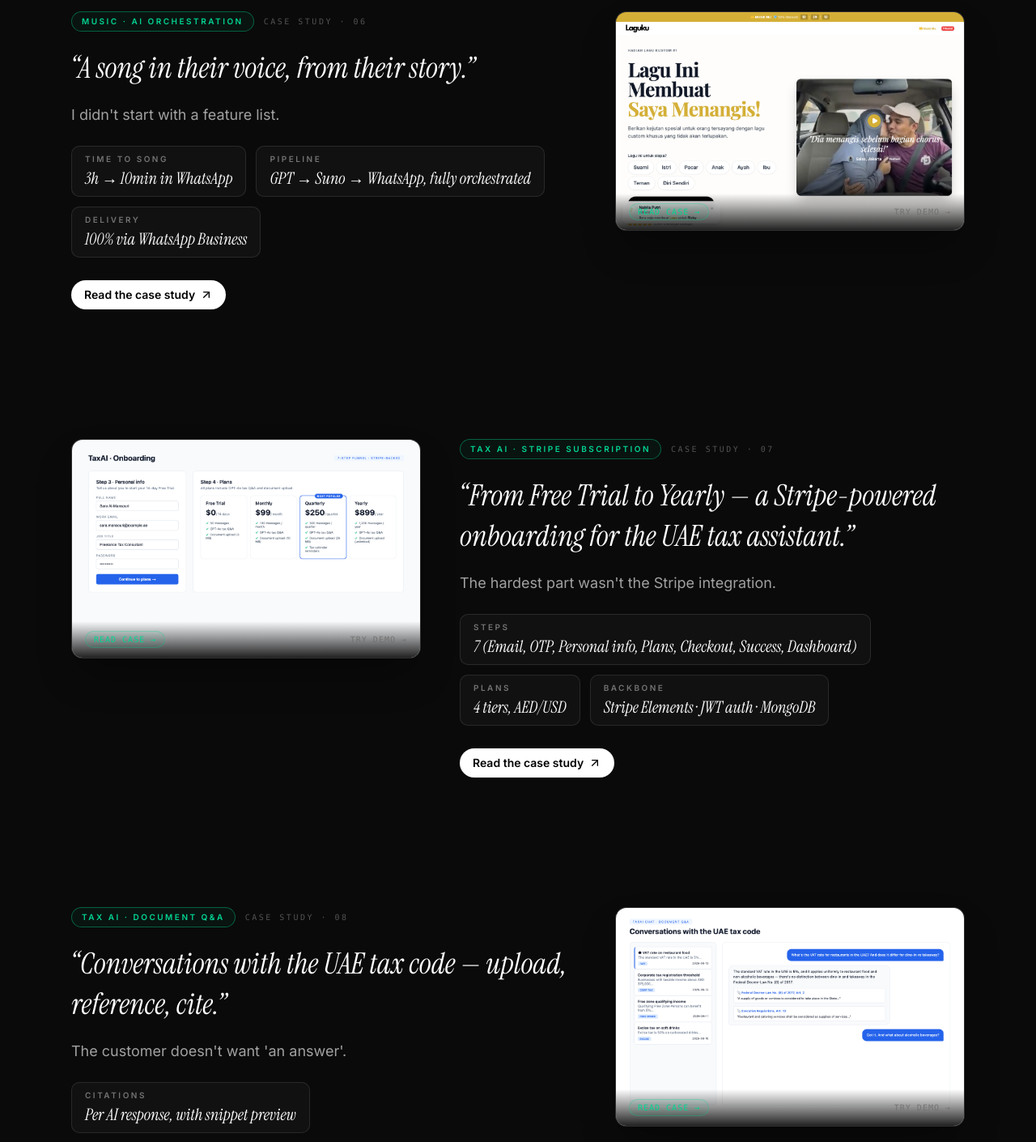
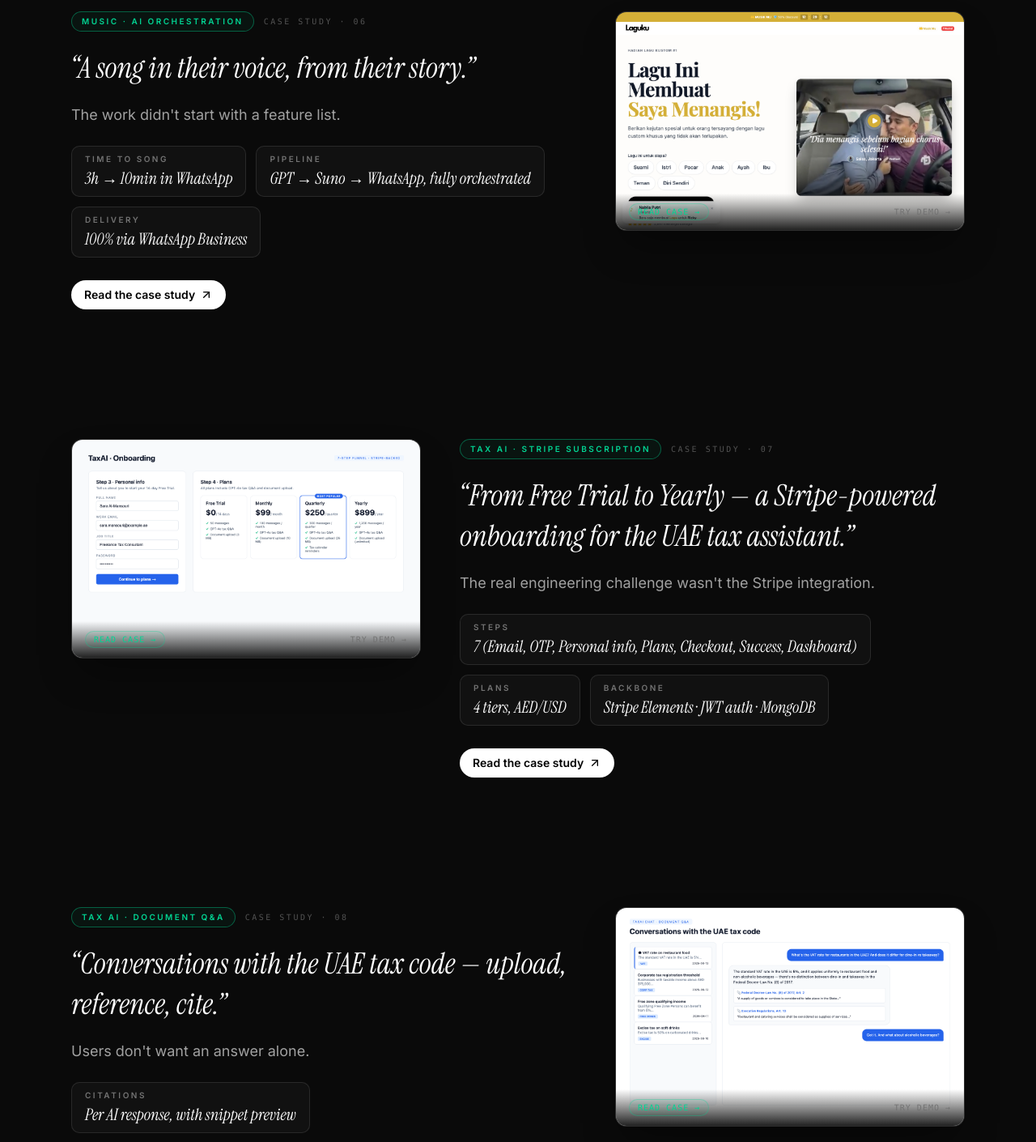
Before and after one commit to daws11/abdurrahmanfirdaus.com, a React (Vite) app: page / in a window 1280 px wide. Shown: the part 5300-6710 px from the top of the page at 81% size. Built offline with nearby package versions, Linux system fonts and the light colour scheme.

Commit message:
chore(case-studies): tighten lead sentences for professionalism

```diff
--- a/src/data/portfolio.ts
+++ b/src/data/portfolio.ts
@@ -526,7 +526,7 @@ export const projectStories: ProjectStory[] = [
     division: "Music · AI orchestration",
     kicker: "A song in their voice, from their story.",
     fdeCallout:
-      "I didn't start with a feature list. I started with the WhatsApp thread where my friend was trying to send his mom a song for her 60th — and couldn't find one in three hours. The product wasn't missing. The delivery was. What you see in the live capture below is what that delivery-first instinct became — a WhatsApp-only surface where the song itself was the gift.",
+      "The work didn't start with a feature list. I started with the WhatsApp thread where my friend was trying to send his mom a song for her 60th — and couldn't find one in three hours. The product wasn't missing. The delivery was. What you see in the live capture below is what that delivery-first instinct became — a WhatsApp-only surface where the song itself was the gift.",
     story:
       "**Discovery.** Personal gifting — birthdays, anniversaries, retirements — has always been a high-emotion, low-tool moment. People default to a Spotify playlist link, or a YouTube cover, or a generic AI song from a chatbot. None of it sounds like the person it's for. None of it is delivered in a way the recipient will actually open.\n\n**Built.** Laguku orchestrates three things in one WhatsApp-first flow. **GPT** writes the lyrics — prompt-engineered with the customer's story (recipient name, occasion, the relationship, the tone). **Suno** (via kai.ai) composes the actual track from those lyrics, with a small set of curated styles. **WhatsApp Business API** is the delivery surface — the customer never leaves chat, the recipient gets the song the same way they'd get a voice note. No app install, no web flow to abandon, no email to forget.\n\n**Outcome.** Custom songs went from a 3-hour ordeal to a 10-minute WhatsApp conversation. The recipient gets a song that actually mentions their name, their relationship, and the occasion — in a voice and style the customer picked. The product sells itself through the message it leaves in the recipient's chat.",
     impact: [
@@ -552,7 +552,7 @@ export const projectStories: ProjectStory[] = [
     division: "Tax AI · Stripe subscription",
     kicker: "From Free Trial to Yearly — a Stripe-powered onboarding for the UAE tax assistant.",
     fdeCallout:
-      "The hardest part wasn't the Stripe integration. It was the seven screens in between — email, OTP, personal info, plan selection, checkout, success, dashboard — each one a place the customer could drop off. I rebuilt the funnel because the existing one was losing them at step two.",
+      "The real engineering challenge wasn't the Stripe integration. It was the seven screens in between — email, OTP, personal info, plan selection, checkout, success, dashboard — each one a place the customer could drop off. I rebuilt the funnel because the existing one was losing them at step two.",
     story:
       "**Discovery.** TaxAI needed a 7-step onboarding that moved a UAE tax customer from a free trial to a paid subscription without friction. The existing flow had seven steps but no visible state — the customer didn't know they were on step three of seven, didn't know what was coming next, and dropped off at the OTP screen because nothing told them to check their inbox.\n\n**Built.** A linear funnel: **Email** (work email only — personal emails blocked) → **OTP** (6-digit code, auto-advance inputs, resend) → **Personal info** (name, job title, country) → **Plan selection** (4 tiers, Free Trial / Monthly / Quarterly / Yearly) → **Checkout** (Stripe Elements with VAT breakdown + AED/USD currency) → **Success** (welcome screen with subscription summary) → **Dashboard** (quota widget, subscription status, renewal date). The stepper sidebar tells the customer where they are, which steps are done, and what's next.\n\n**Outcome.** The funnel is the product surface. Every step is a place to lose the customer — and every step now has a visible state, a clear next action, and a back path. The Stripe-backed checkout handles the conversion; the seven screens handle the trust.",
     impact: [
@@ -579,7 +579,7 @@ export const projectStories: ProjectStory[] = [
     division: "Tax AI · Document Q&A",
     kicker: "Conversations with the UAE tax code — upload, reference, cite.",
     fdeCallout:
-      "The customer doesn't want 'an answer'. They want an answer they can take to their auditor. Every AI response needs to cite the law it just paraphrased — Federal Decree-Law, Executive Regulations, FTA Public Clarifications. The chat is the product; the citations are the trust.",
+      "Users don't want an answer alone. They want an answer they can take to their auditor. Every AI response needs to cite the law it just paraphrased — Federal Decree-Law, Executive Regulations, FTA Public Clarifications. The chat is the product; the citations are the trust.",
     story:
       "**Discovery.** UAE tax questions don't have one source. They have the Federal Decree-Law No. (8) of 2017, the Executive Regulations, FTA Public Clarifications, and sector-specific guides. A consultant answering a VAT question quotes from all four in the same sentence. A chatbot answering a VAT question has to do the same — or it's not useful.\n\n**Built.** A chat interface where every AI response carries citation cards under the bubble. The customer uploads a PDF (invoice, contract, prior return); the assistant reads it; the response quotes the specific law section that applies. Dual-bubble layout — user on the right with an accent background, AI on the left with citations below. Token usage is tracked per conversation and surfaced in the sidebar footer; the monthly quota is visible without leaving the chat. Avatars per bubble, typing indicator before each AI reply, hover-reveal reactions to rate the response quality.\n\n**Outcome.** A consultant can copy the response, drop it in a client email, and defend every line with the source citation underneath. The chat isn't a chatbot — it's a citable research surface.",
     impact: [
```
